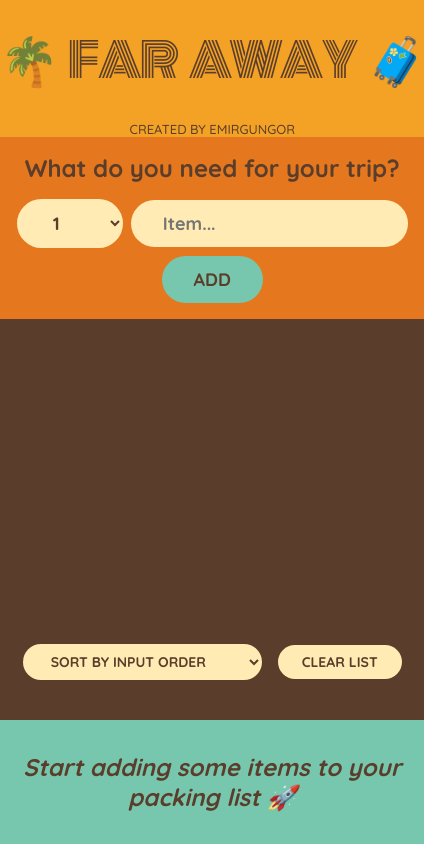
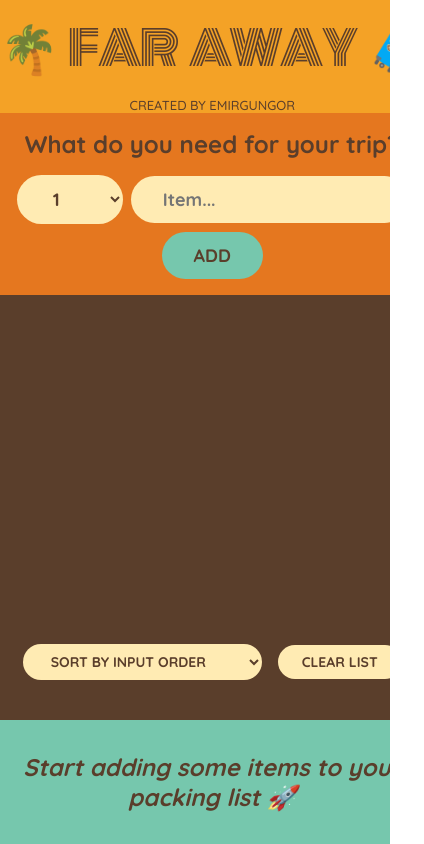
Before and after one commit to EmirGungor/FarAway, a React (Vite) app: page / in a window 390 px wide. Shown: the whole page, 424 px wide, since content can reach past the window. Built offline with nearby package versions, Linux system fonts and the light colour scheme.

Commit message:
overflow

```diff
--- a/src/index.css
+++ b/src/index.css
@@ -12,6 +12,8 @@
 
 html {
   font-size: 62.5%;
+  overflow-x: hidden;
+  width: 100%;
 }
 
 body {
@@ -20,6 +22,8 @@ body {
   color: #5a3e2b;
   font-family: "Quicksand";
   font-weight: 500;
+  overflow-x: hidden;
+  width: 100%;
 }
 
 .app {
@@ -45,6 +49,9 @@ h1 {
   white-space: nowrap;
   overflow: hidden;
   text-overflow: ellipsis;
+  word-spacing: clamp(8px, 2vw, 30px);
+  letter-spacing: clamp(-2px, -0.6vw, -5px);
+  padding: clamp(1.2rem, 3vw, 2.4rem) 0;
 }
 
 .emir {
```
